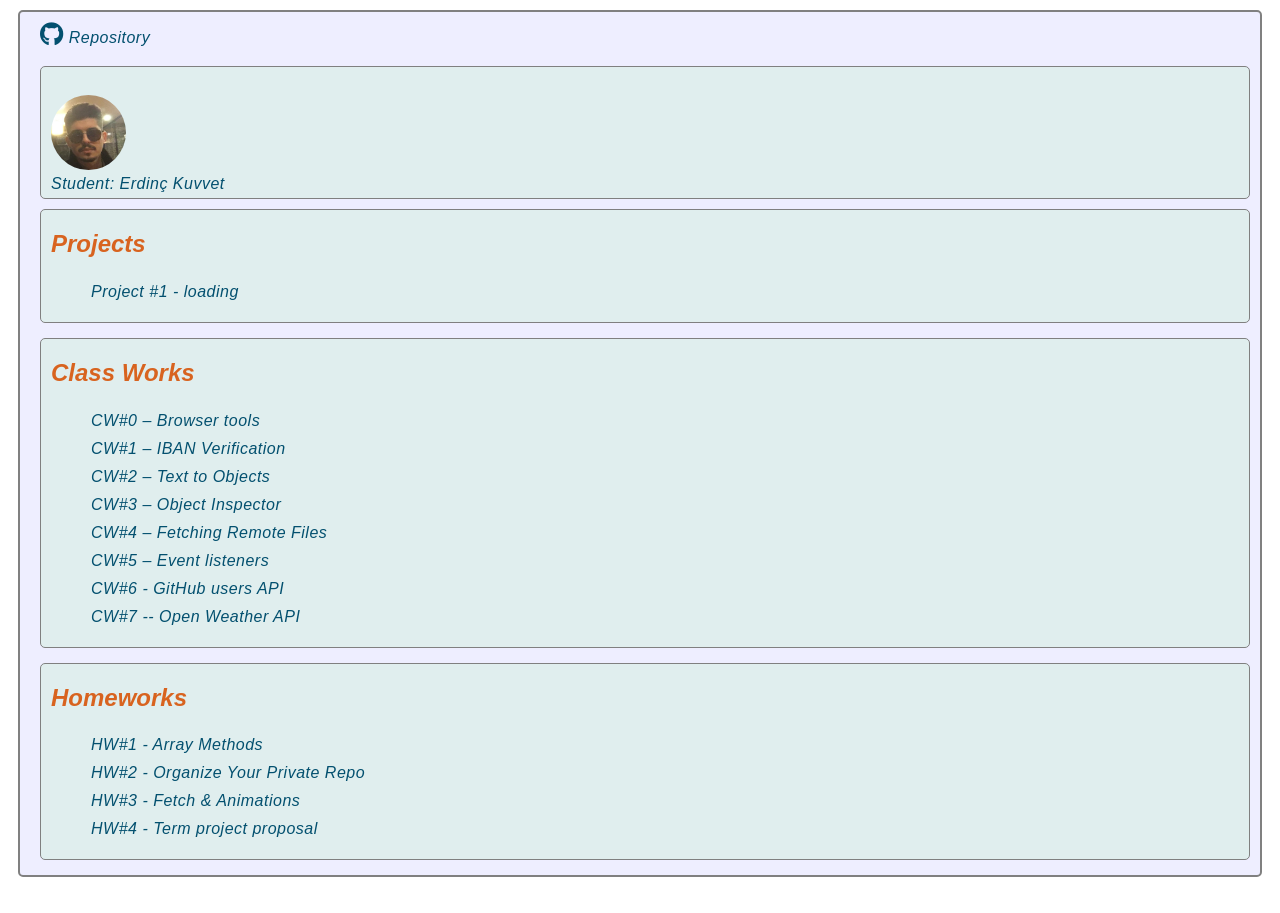
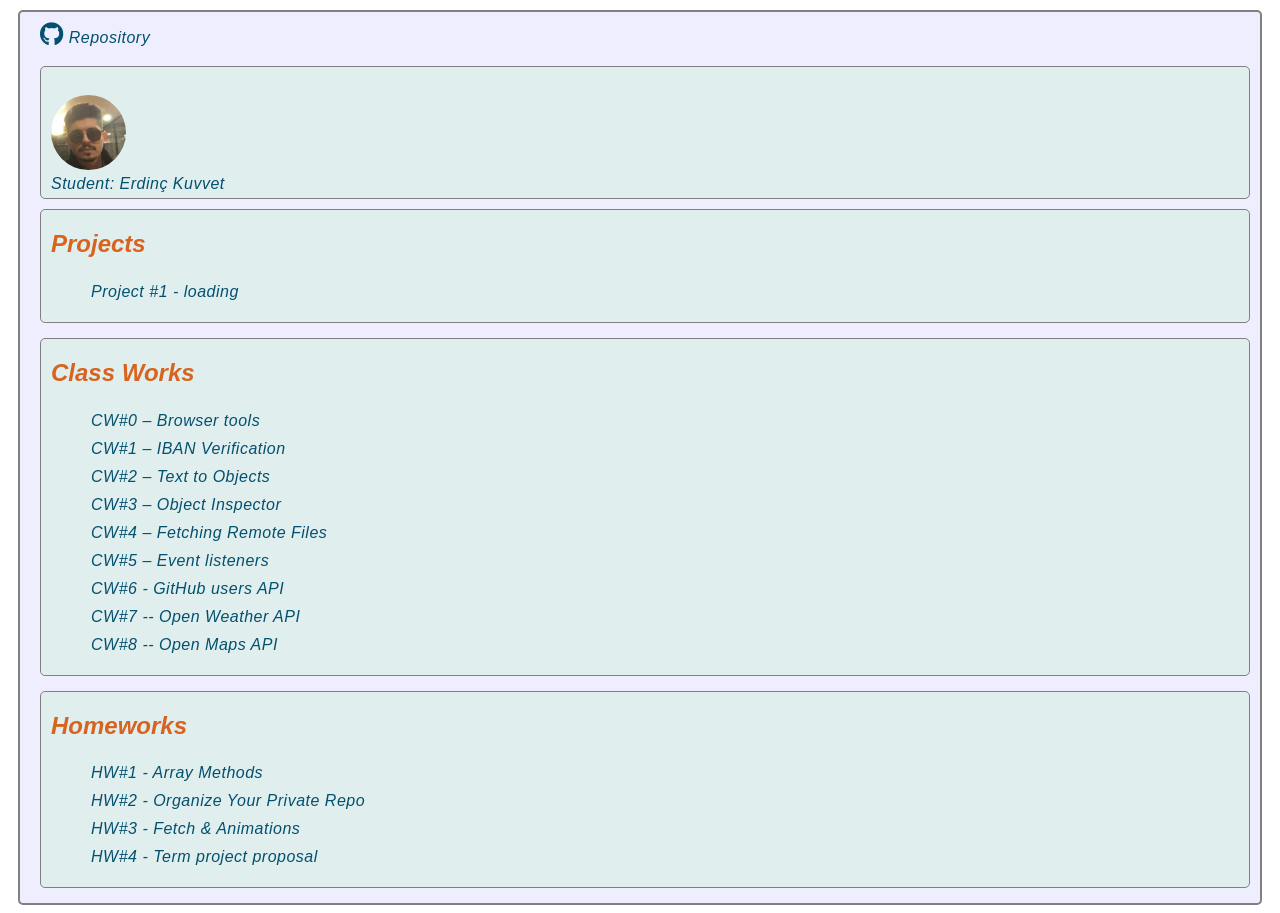
Before and after one commit to erdinckuvvet/advanced-programming-2022, a plain HTML site: page index.html in a window 1280 px wide. Before the commit the page ends 885 px from the top, so only its background shows below. Drawn offline with Linux system fonts and the light colour scheme.

Commit message:
cw8 added to home page

```diff
--- a/index.html
+++ b/index.html
@@ -133,6 +133,10 @@
                     <a href="https://erdinckuvvet.github.io/advanced-programming-2022/CW7/cw7.html"><i
                             class="link"></i> CW#7 -- Open Weather API</a>
                 </li>
+                <li>
+                    <a href="https://erdinckuvvet.github.io/advanced-programming-2022/CW8/cw8.html"><i
+                            class="link"></i> CW#8 -- Open Maps API</a>
+                </li>
 
             </ul>
         </div>
```
